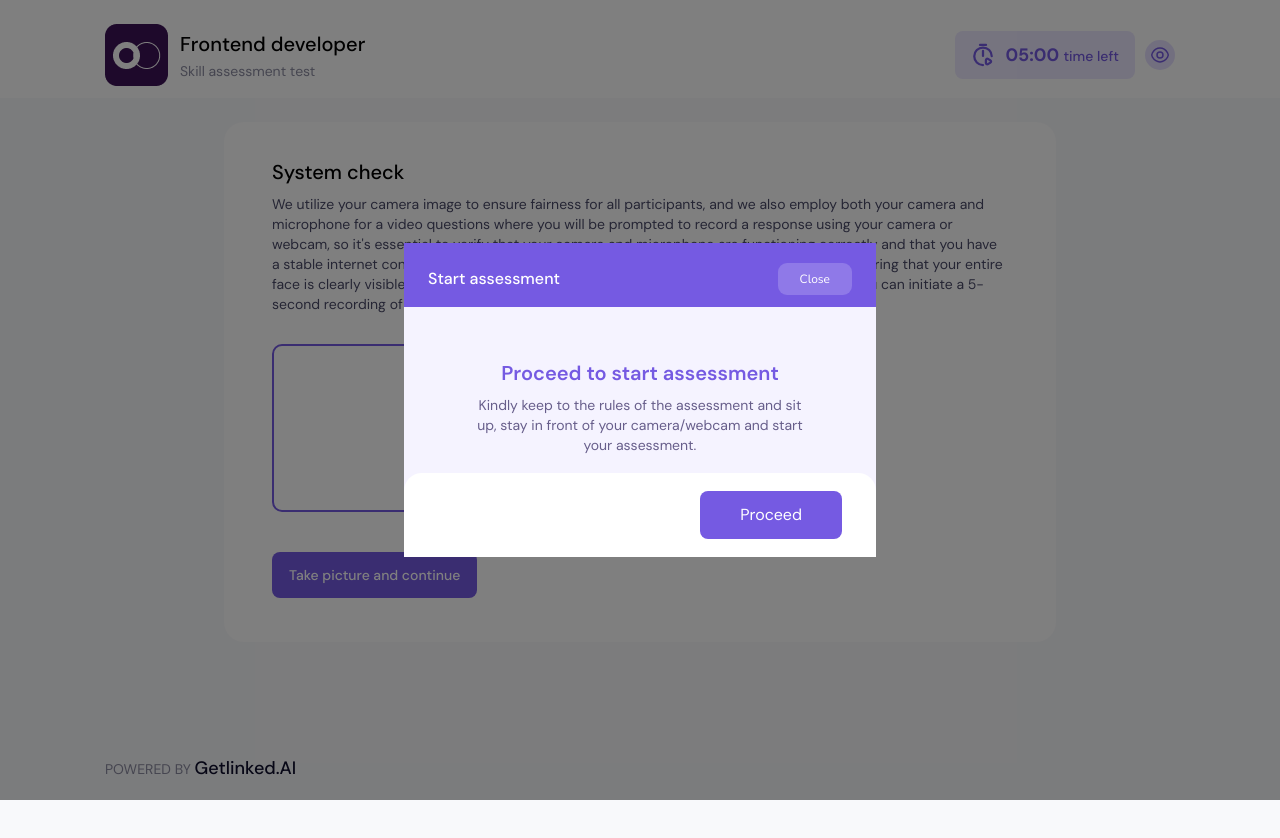
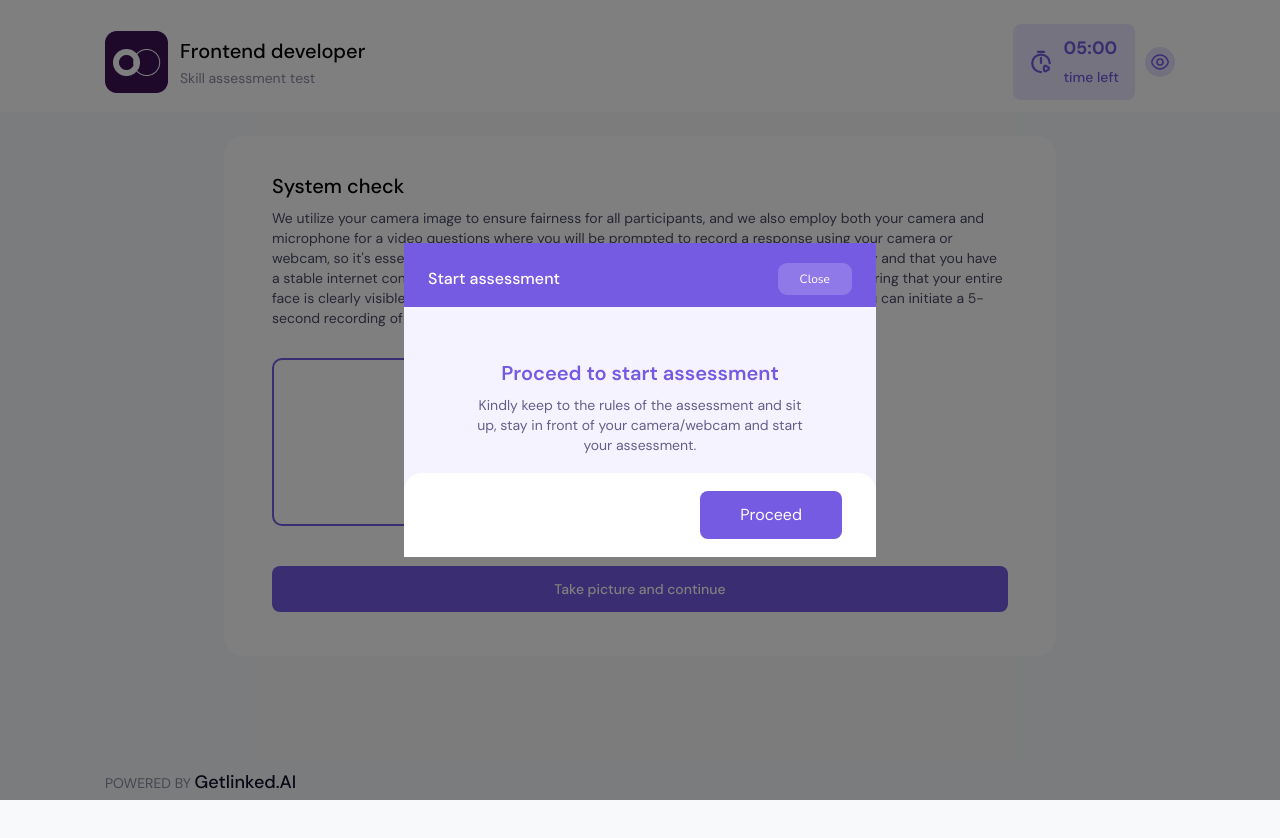
Before and after one commit to DrPrime01/gelinkedai-fe-task, a Next.js app: page / in a window 1280 px wide. Shown: the top 838 px of the page. Built offline with nearby package versions, Linux system fonts and the light colour scheme.

Commit message:
test: stream btn issue

```diff
--- a/components/Navbar.jsx
+++ b/components/Navbar.jsx
@@ -64,7 +64,7 @@ export default function Navbar() {
 							height={24}
 						/>
 						<p className="text-primary-500 text-sm md:text-lg font-bold">
-							{formatTime(timeLeft)}{" "}
+							{formatTime(timeLeft)} <br className="max-md:hidden" />
 							<span className="text-sm font-medium">time left</span>
 						</p>
 					</div>
--- a/components/Streaming.jsx
+++ b/components/Streaming.jsx
@@ -196,15 +196,14 @@ export default function Streaming() {
 					/>
 				</div>
 			</div>
-			<div>
+
 			<button
-					// disabled={isRunning}
+				disabled={isRunning}
 				onClick={startStreaming}
 				className="rounded-lg bg-primary-500 disabled:bg-primary-500/50 text-white py-[13px] px-[17px] text-sm font-medium max-md:w-full"
 			>
 				{isRunning ? "Detecting objects..." : "Take picture and continue"}
 			</button>
-			</div>
 		</>
 	);
 }
```
Lines whose indentation alone changed are shown as unchanged.
